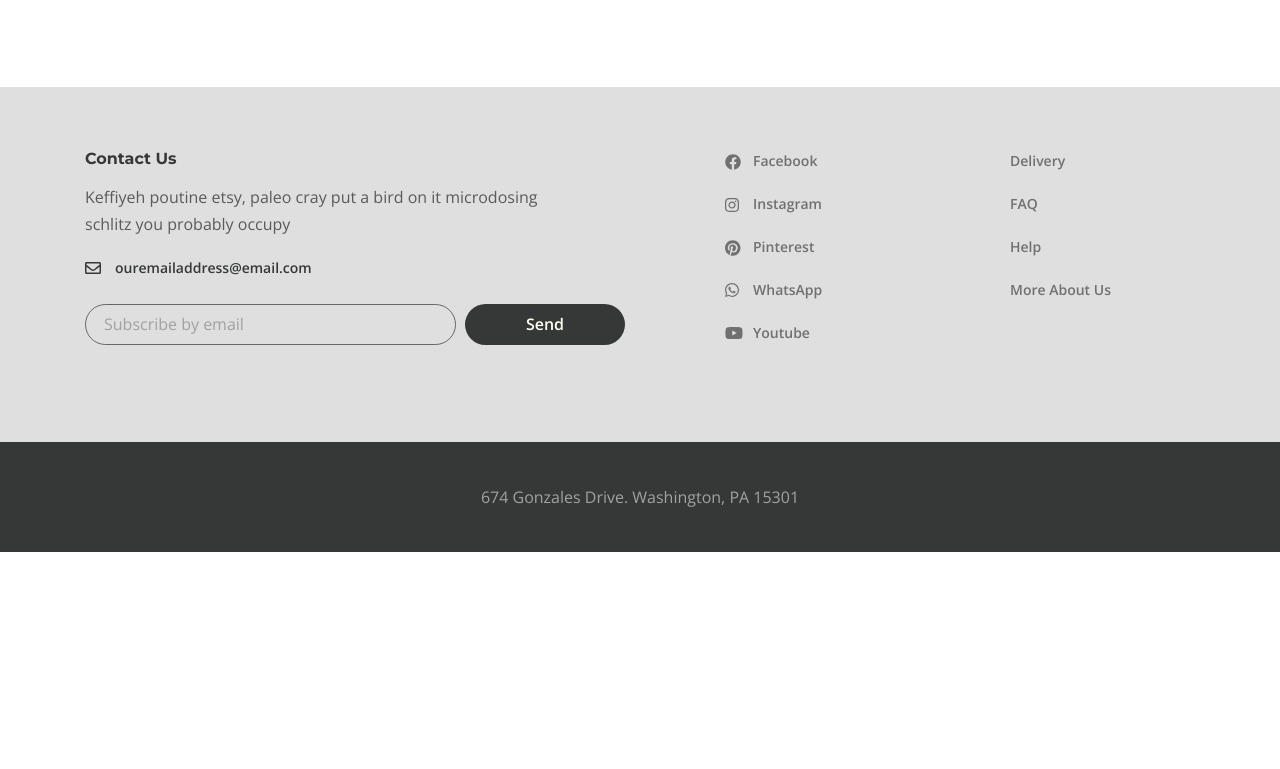
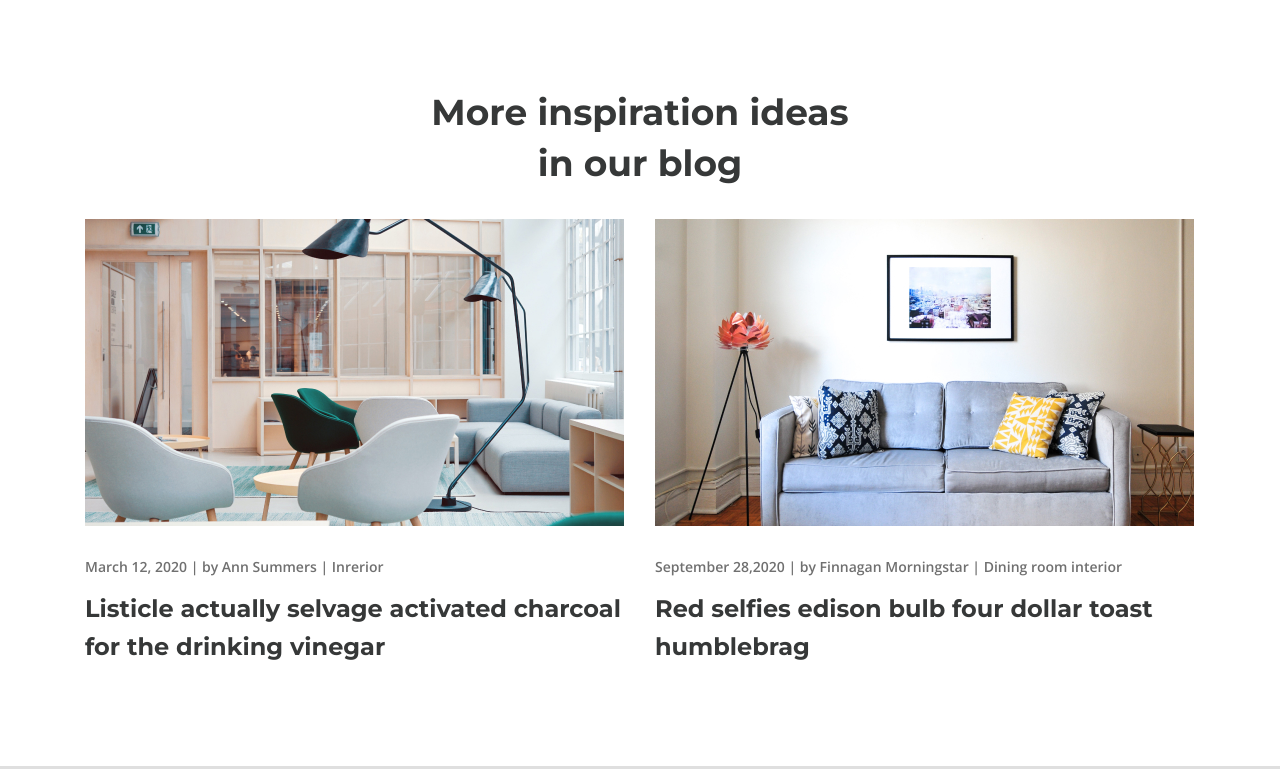
Before and after one commit to AnastasiaGer/desire, a website: page app/index.html in a window 1280 px wide. Shown: the part 3950-4719 px from the top of the page. Before the commit the page ends 4502 px from the top, so only its background shows below. Drawn offline with nearby package versions, Linux system fonts and the light colour scheme.

Commit message:
blog-box

```diff
--- a/app/index.html
+++ b/app/index.html
@@ -350,7 +350,41 @@
         </div>
       </div> <!-- gallery -->
 
+      <section class="blog-box"> <!-- blog-box -->
+        <div class="container">
+          <h3 class="blog-box__title">More inspiration ideas in our blog</h3>
+          <div class="blog-box__items">
+            <div class="blog-box__item">
+              <a href="#" class="blog-box__img-link">
+                <img src="images/blog-box/post-1.jpg" alt="" class="blog-box__img">
+              </a>
+              <div class="blog-box__links">
+                <span class="blog-box__date">March 12, 2020</span>  |
+                <a class="blog-box__author" href="#">by Ann Summers</a>  |
+                <a class="blog-box__theme" href="#">Inrerior</a>
+              </div>
+              <a href="#" class="blog-box__item-titlelink">
+                <h4 class="blog-box__item-title">Listicle actually selvage activated charcoal for the drinking vinegar
+                </h4>
+              </a>
+            </div>
 
+            <div class="blog-box__item">
+              <a href="#" class="blog-box__img-link">
+                <img src="images/blog-box/post-2.jpg" alt="" class="blog-box__img">
+              </a>
+              <div class="blog-box__links">
+                <span class="blog-box__date">September 28,2020</span>  |
+                <a class="blog-box__author" href="#">by Finnagan Morningstar</a>  |
+                <a class="blog-box__theme" href="#">Dining room interior</a>
+              </div>
+              <a href="#" class="blog-box__item-titlelink">
+                <h4 class="blog-box__item-title">Red selfies edison bulb four dollar toast humblebrag</h4>
+              </a>
+            </div>
+          </div>
+        </div>
+      </section><!-- blog-box -->
 
 
 
--- a/app/scss/style.scss
+++ b/app/scss/style.scss
@@ -522,6 +522,7 @@
 
   &__item--production {
     margin-left: 317px;
+
     &::after {
       content: '';
       position: absolute;
@@ -533,9 +534,10 @@
     }
   }
 
-  &__item--measurements{
+  &__item--measurements {
     padding-top: 38px;
     margin-left: 305px;
+
     &::before {
       content: '';
       position: absolute;
@@ -565,14 +567,15 @@
 
 // gallery
 
-.gallery{
+.gallery {
   padding: 80px 0 90px;
-  &__buttons{
+
+  &__buttons {
     text-align: center;
     margin-bottom: 40px;
-    }
+  }
 
-  &__btn{
+  &__btn {
     margin: 0 13px;
     background-color: transparent;
     border: 1px solid #454647;
@@ -592,7 +595,7 @@
     color: #363838;
   }
 
-  &__items{
+  &__items {
     display: grid;
     grid-template-columns: repeat(4, 1fr);
     grid-template-rows: repeat(2, 1fr);
@@ -604,10 +607,64 @@
     grid-row: span 2;
   }
 
-  &__images{
+  &__images {
     object-fit: cover;
     width: 100%;
     max-height: 1150px;
     height: 100%;
   }
 }
+
+
+// blog-box
+
+.blog-box {
+  padding-bottom: 100px;
+
+  &__title {
+    @extend %title-font;
+    font-size: 36px;
+    line-height: 51px;
+    text-align: center;
+    color: $black;
+    margin: 0 auto 30px;
+    max-width: 430px;
+  }
+
+  &__items {
+    display: grid;
+    grid-template-columns: 1fr 1fr;
+    gap: 30px
+  }
+
+  &__item{
+
+  }
+
+  &__img-link {
+    display: inline-block;
+    margin-bottom: 19px;
+
+  }
+
+  &__links {
+    font-size: 14px;
+    font-weight: 600;
+    line-height: 28px;
+    color: #707070;
+    margin-bottom: 9px;
+  }
+
+  &__date,
+  &__author,
+  &__theme {
+    color: inherit;
+  }
+
+  &__item-titlelink {
+    @extend %title-font;
+    font-size: 24px;
+    line-height: 38px;
+    color: $black;
+  }
+}
```
Also changed, not shown: app/css/style.min.css, app/images/blog-box/post-1.jpg (added), app/images/blog-box/post-2.jpg (added).
